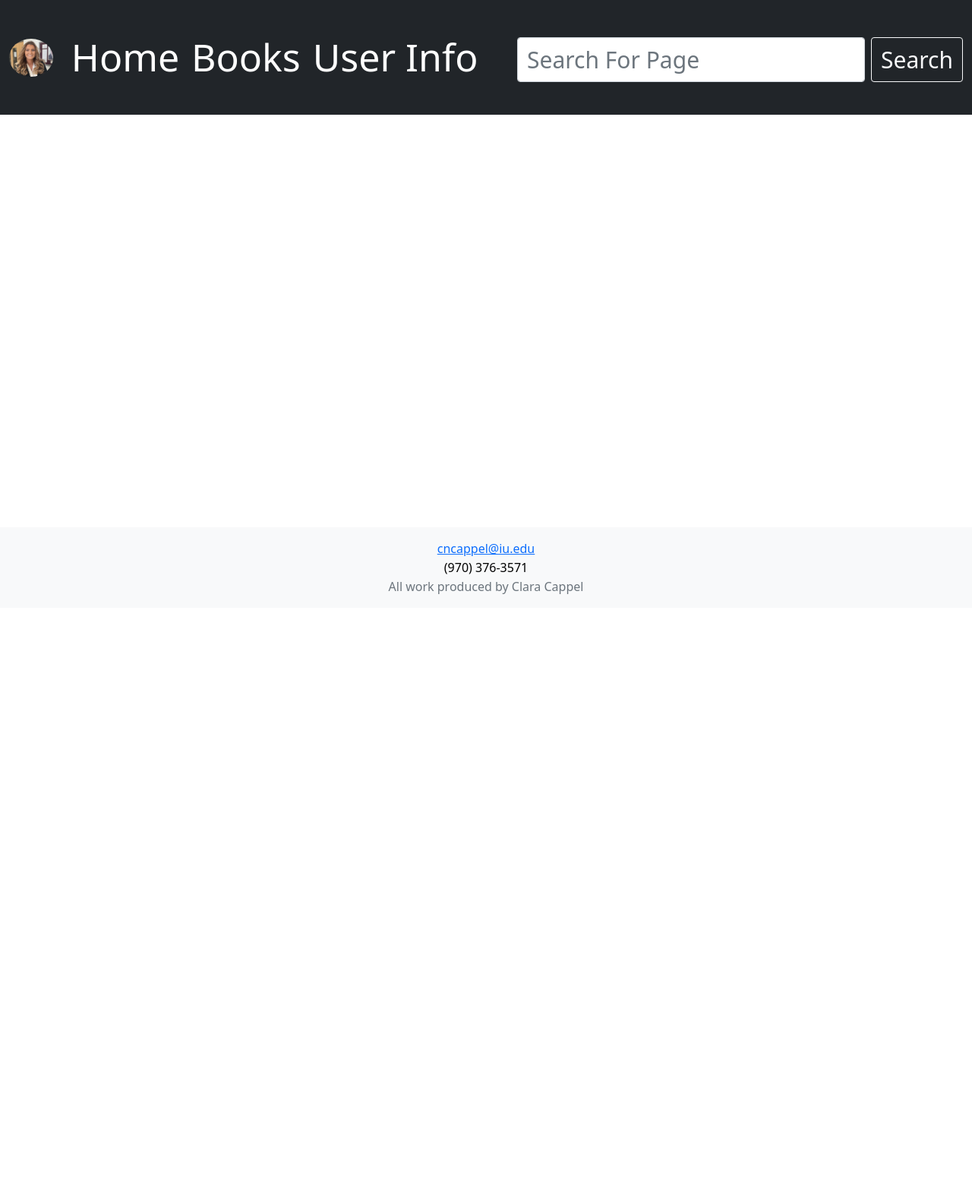
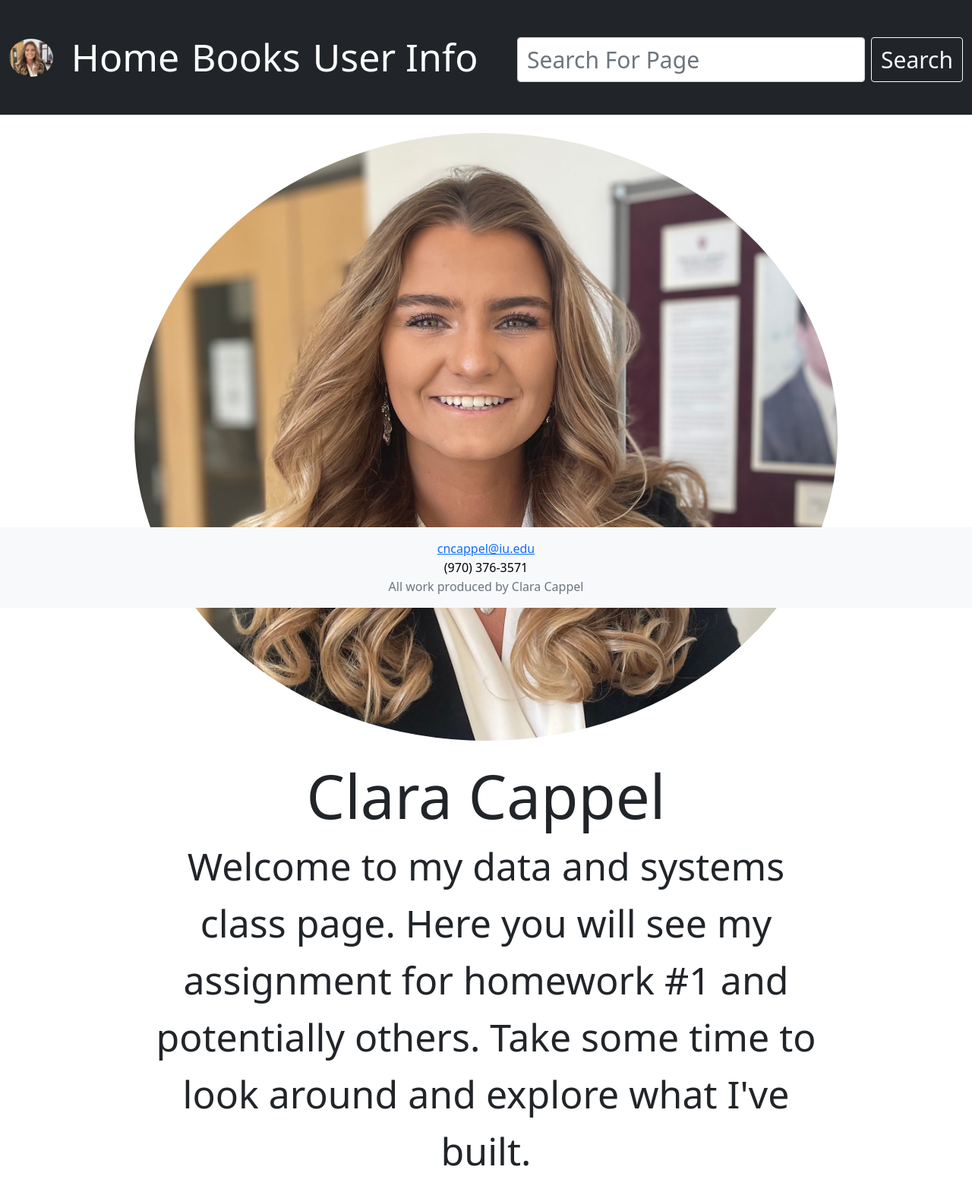
Before and after one commit to iu-msis/1-html-review-cncappel, a PHP site: page / in a window 1280 px wide. Shown: the whole page at 76% size. Before the commit the page ends 782 px from the top, so only its background shows below. Run offline with PHP 8.4, Linux system fonts and the light colour scheme.

Commit message:
Home page added and style changes added.

```diff
--- a/public/books.html
+++ b/public/books.html
@@ -78,7 +78,6 @@
         Safina, Carl. "Melville's Whale Was a Warning We Failed to Heed." The New York Times, The New York Times, 2 May 2020,
       </div>
     </center>
-    <br>
     <div id="booksTable">
       <table class="table table-striped">
         <thead>
--- a/public/css/styles.css
+++ b/public/css/styles.css
@@ -32,7 +32,7 @@
 
 #addRow{
     border-color: #CED4D9;
-    color: #CED4D9;
+    color: #212529;
     background-color: white;
     padding: 5px 10px;
     border-radius: .25rem;
@@ -87,3 +87,9 @@ footer{
 #userProfile {
     font-size: 30px;
 }
+
+.welcome{
+    display: inline-block;
+    width: 900px;
+    font-size: 50px;
+}
--- a/public/index.html
+++ b/public/index.html
@@ -1,10 +1,10 @@
 <!doctype html>
 <html>
-<head>
-  <title>Clara Cappel</title>
-  <link rel="stylesheet" href="css/styles.css">
-  <link href="https://cdn.jsdelivr.net/npm/bootstrap@5.1.0/dist/css/bootstrap.min.css" rel="stylesheet" integrity="sha384-KyZXEAg3QhqLMpG8r+8fhAXLRk2vvoC2f3B09zVXn8CA5QIVfZOJ3BCsw2P0p/We" crossorigin="anonymous">
-<script src="https://cdn.jsdelivr.net/npm/bootstrap@5.1.0/dist/js/bootstrap.bundle.min.js" integrity="sha384-U1DAWAznBHeqEIlVSCgzq+c9gqGAJn5c/t99JyeKa9xxaYpSvHU5awsuZVVFIhvj" crossorigin="anonymous"></script>
+  <head>
+    <title>Clara Cappel</title>
+    <link rel="stylesheet" href="css/styles.css">
+    <link href="https://cdn.jsdelivr.net/npm/bootstrap@5.1.0/dist/css/bootstrap.min.css" rel="stylesheet" integrity="sha384-KyZXEAg3QhqLMpG8r+8fhAXLRk2vvoC2f3B09zVXn8CA5QIVfZOJ3BCsw2P0p/We" crossorigin="anonymous">
+    <script src="https://cdn.jsdelivr.net/npm/bootstrap@5.1.0/dist/js/bootstrap.bundle.min.js" integrity="sha384-U1DAWAznBHeqEIlVSCgzq+c9gqGAJn5c/t99JyeKa9xxaYpSvHU5awsuZVVFIhvj" crossorigin="anonymous"></script>
 </head>
 <nav class="navbar navbar-expand-lg navbar-light bg-dark">
   <div class="container-fluid">
@@ -36,7 +36,14 @@
   </div>
 </nav>
 <body>
-
+  <br>
+  <center>
+    <img src="./img/clara.jpeg" style="height: 800px; border-radius: 100%;">
+      <br>
+      <br>
+      <h1 style="font-size: 80px;">Clara Cappel</h1>
+      <p class="welcome">Welcome to my data and systems class page. Here you will see my assignment for homework #1 and potentially others. Take some time to look around and explore what I've built.</p>
+  </center>
 </body>
 <footer class="footer mt-auto py-3 bg-light">
   <div class="container">
--- a/public/user-info.html
+++ b/public/user-info.html
@@ -43,7 +43,8 @@
   <a href="./img/JJ.jpg" target="_blank">./img/JJ.jpg</a>
   <p>Newman, Kyle. Broncos' Jerry JEUDY Says He's Taken His ROUTE-RUNNING to Another LEVEL Entering 2021." The Denver Post, The Denver Post, 2 Sept. 2021.</p>
   <div class="card-body">
-    <h5 class="card-title"><svg xmlns="http://www.w3.org/2000/svg" width="100" height="100" fill="currentColor" class="bi bi-person" viewBox="0 0 16 16">
+    <h5 class="card-title">
+      <svg xmlns="http://www.w3.org/2000/svg" width="100" height="100" fill="currentColor" class="bi bi-person" viewBox="0 0 16 16">
         <path d="M8 8a3 3 0 1 0 0-6 3 3 0 0 0 0 6zm2-3a2 2 0 1 1-4 0 2 2 0 0 1 4 0zm4 8c0 1-1 1-1 1H3s-1 0-1-1 1-4 6-4 6 3 6 4zm-1-.004c-.001-.246-.154-.986-.832-1.664C11.516 10.68 10.289 10 8 10c-2.29 0-3.516.68-4.168 1.332-.678.678-.83 1.418-.832 1.664h10z"/>
       </svg>
     </h5>
```
Lines whose indentation alone changed are shown as unchanged.
